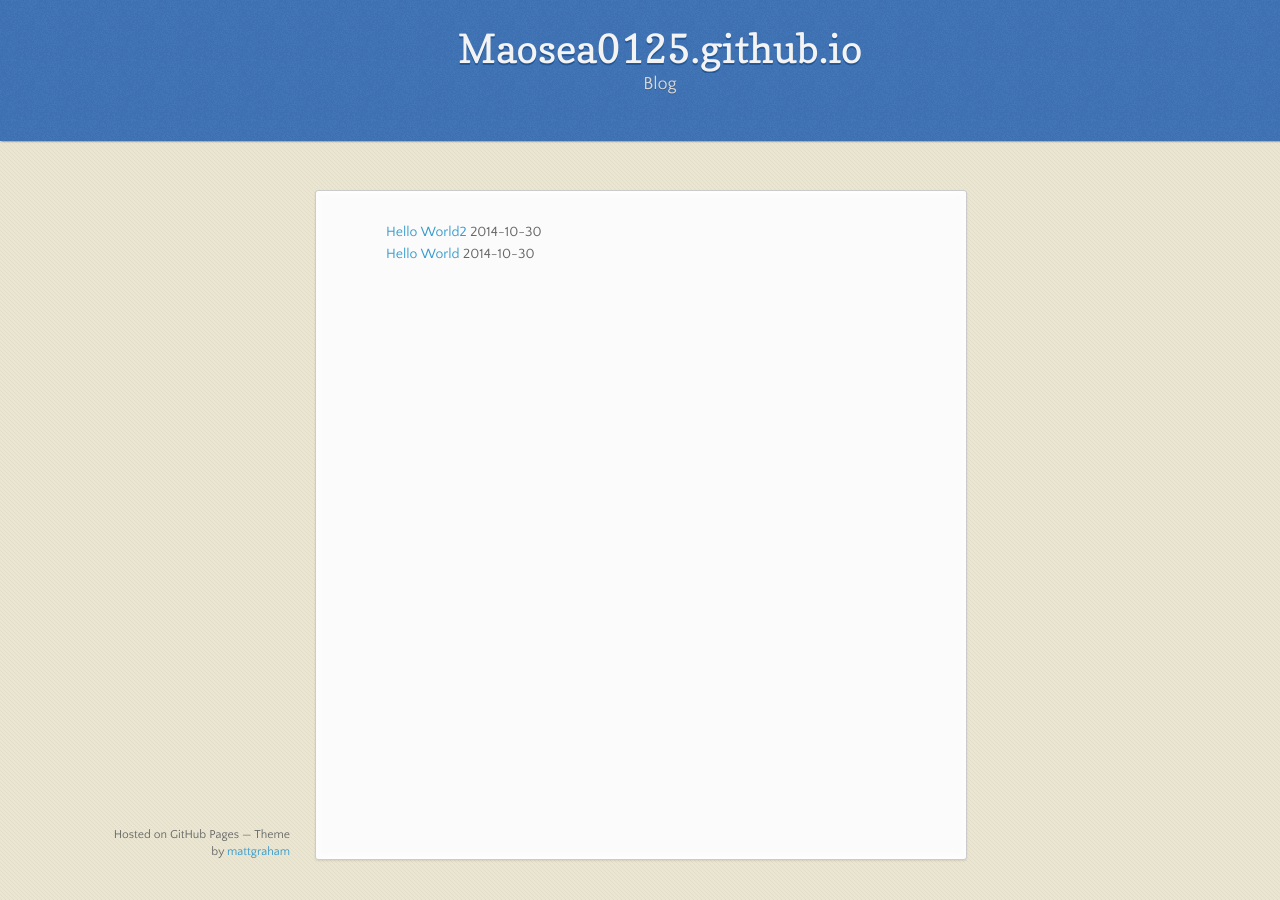
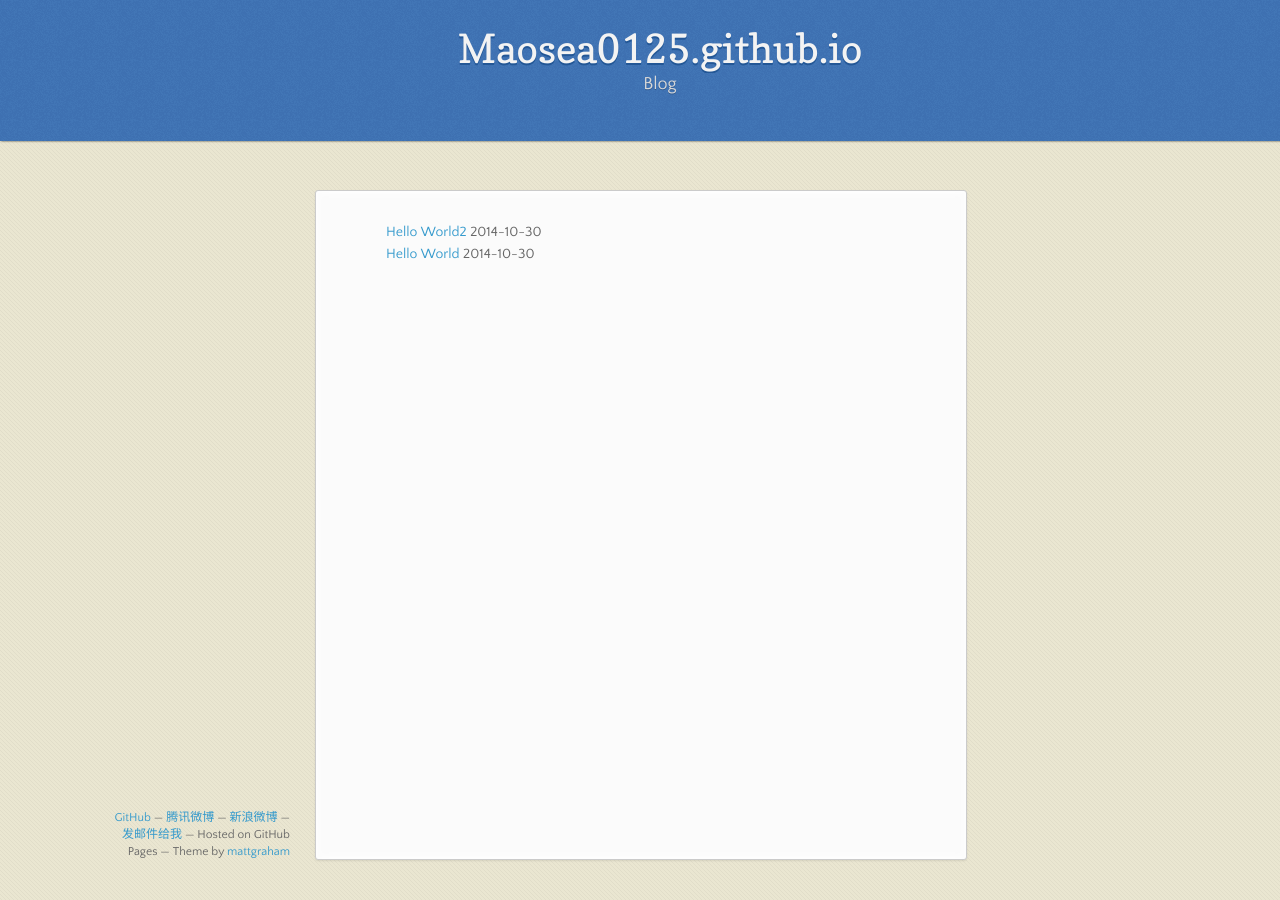
Before and after one commit to maosea0125/maosea0125.github.io, a Jekyll site: the page built from index.html, in a window 1280 px wide. Built offline with Jekyll 4.4.1, drawn with Linux system fonts in a browser that asks for light colours; nearby versions of some CDN libraries; Markdown is read by kramdown in place of the engine named in the settings.

Commit message:
modify footer

```diff
--- a/_layouts/default.html
+++ b/_layouts/default.html
@@ -25,7 +25,17 @@
         <div class="wrapper">
             <section>{{ content }}</section>
             <footer>
-                <p><small>Hosted on GitHub Pages &mdash; Theme by <a href="https://twitter.com/michigangraham">mattgraham</a></small></p>
+                <p>
+                    <small>
+                        <a href="https://github.com/maosea0125">GitHub</a> &mdash;
+                        <a href="http://t.qq.com/maosea0125">腾讯微博</a> &mdash;
+                        <a href="http://weibo.com/maosea">新浪微博</a> &mdash;
+                        <a href="mailto:maosea0125@163.com">发邮件给我</a> &mdash;
+                        Hosted on GitHub Pages &mdash;
+                        Theme by <a href="https://twitter.com/michigangraham">mattgraham</a>
+
+                    </small>
+                </p>
             </footer>
         </div>
         <!--[if !IE]><script>fixScale(document);</script><![endif]-->
```
